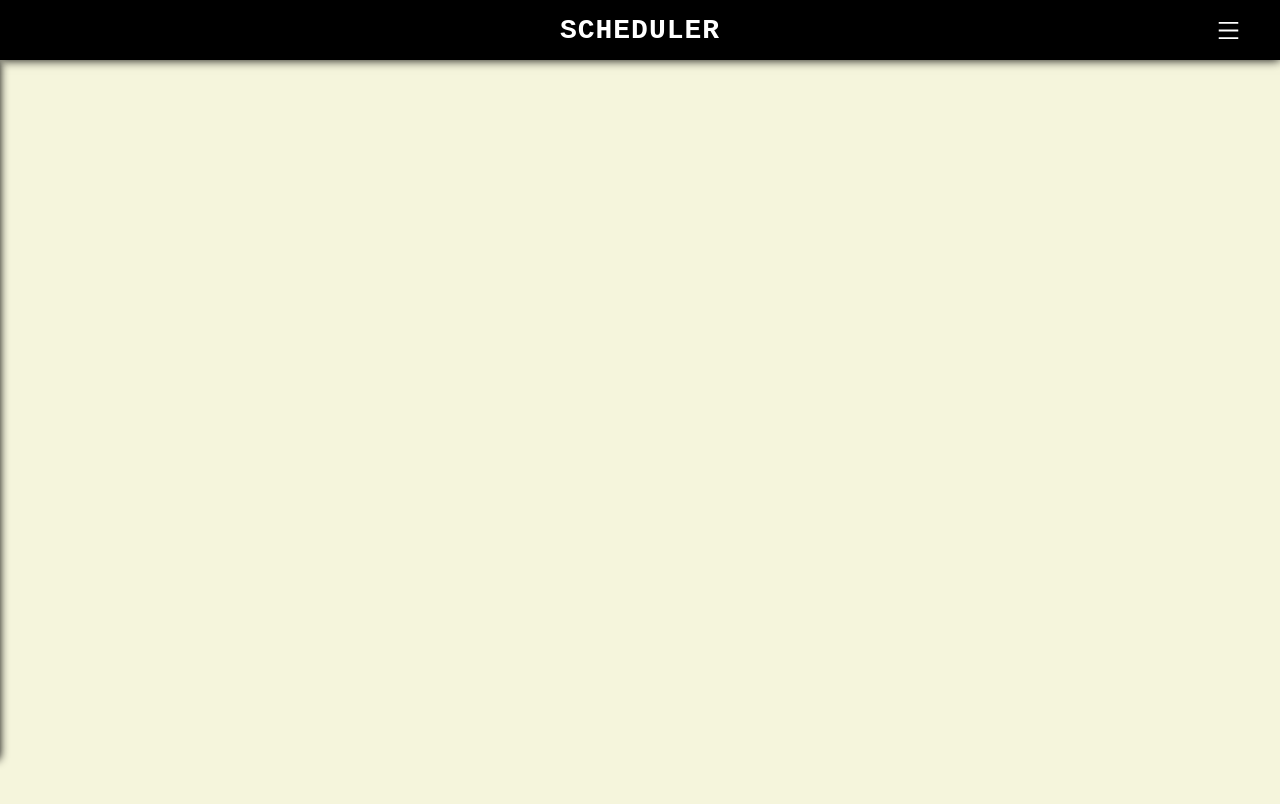
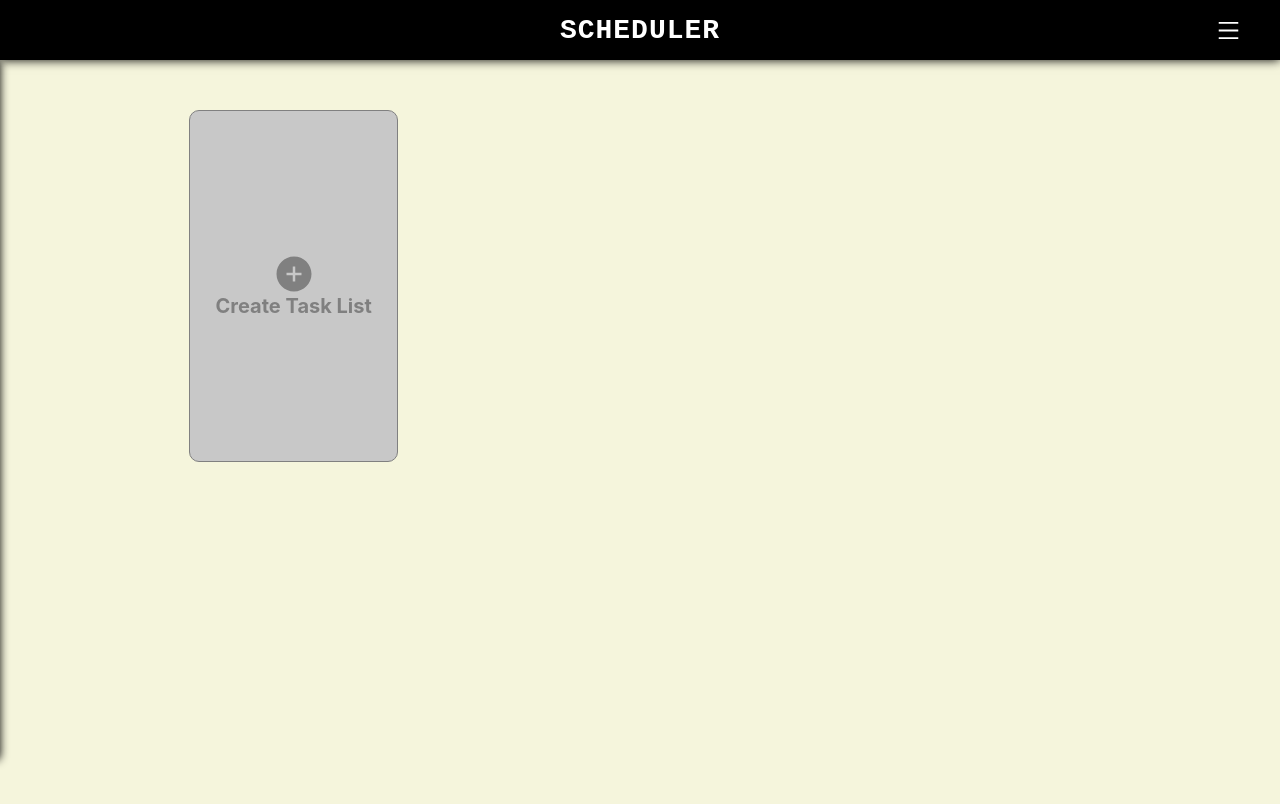
Before and after one commit to qijieguan/Schedule_App, a React (Create React App) app in the folder client/: page /task in a window 1280 px wide. Shown: the top 804 px of the page. Built offline with nearby package versions, Linux system fonts and the light colour scheme.

Commit message:
Designed layout for Task page

```diff
--- a/client/src/App.css
+++ b/client/src/App.css
@@ -246,9 +246,62 @@
   background-color: white;
 }
 
+.Task-Container {
+  margin: 50px 0 0 5%;
+  height: auto;
+  width: 90%;
+  overflow: hidden;
+}
+
+.Task-Form {
+  margin-left: 125px;
+  float: left;
+  display: inline-flex;
+  flex-direction: column;
+  align-items: center;
+  justify-content: center;
+  height: 350px;
+  width: 18%;
+  background-color: rgb(200, 200, 200);
+  border: 1px solid gray;
+  border-radius: 10px;
+  cursor: pointer;
+}
+
+.Task-Form:hover {
+  box-shadow: 3px 3px 3px 3px gray;
+}
+
+.List {
+  float: left;
+  display: inline-flex;
+  flex-direction: column;
+  margin: 0 0 20px 100px;
+  min-height: 400px;
+  height: auto;
+  width: 20%;
+  background-color: rgb(250, 200, 120);
+  border: 1px solid gray;
+  box-shadow: 1px 1px 1px 1px gray;
+  cursor: pointer;
+}
+
+.List-Header {
+  margin-top: 10px;
+  font-size: 24px;
+  font-weight: bold;
+  font-family: cursive;
+  display: flex;
+  justify-content: space-around;
+}
+
 a {
   text-decoration: none;
   display: block;
+}
+
+.List:hover {
+  box-shadow: 3px 3px 3px 3px gray;
 }
 
 input {
--- a/client/src/App.js
+++ b/client/src/App.js
@@ -2,6 +2,7 @@ import './App.css';
 import Header from './component/Header.js';
 import Home from './component/Home.js';
 import Calender from './component/Calender.js';
+import Task from './component/Task.js';
 import About from './component/About.js';
 import {BrowserRouter as Router, Switch, Route} from 'react-router-dom';
 
@@ -13,6 +14,7 @@ function App() {
         <Switch>
           <Route path="/" exact component={Home}/>
           <Route path="/calender" component={Calender}/>
+          <Route path="/task" component={Task}/>
           <Route path="/about" component={About}/>
         </Switch>
       </div>
--- a/client/src/component/Header.js
+++ b/client/src/component/Header.js
@@ -24,8 +24,9 @@ const Header = () => {
                     <Link to="/calender" className="Side-Li">
                         Calender
                     </Link>
-
-                    <div className="Side-Li">TODO</div>
+                    <Link to="/task" className="Side-Li">
+                        Task
+                    </Link>
                     <Link to="/about" className="Side-Li">
                         About
                     </Link>
--- /dev/null
+++ b/client/src/component/Task.js
@@ -0,0 +1,33 @@
+import { useState, useEffect } from 'react';
+import CreateTaskList from './TaskForm.js';
+import List from './TaskList.js';
+import uuid from 'react-uuid';
+
+const Task = () => {
+
+    const [TaskList, setTaskList] = useState([]);
+
+    useEffect(() => {
+
+    }, [TaskList]);
+
+    const onAdd = () => {
+        setTaskList([...TaskList, {id: uuid()}])
+    }
+
+    return(
+        <div>
+            <div className="Task-Container">
+                <CreateTaskList onAdd={onAdd}/>
+                {
+                    TaskList.length > 0 ?
+                    TaskList.map(list => <List key={list.id} list={list}/>)
+                    :
+                    ""
+                }
+            </div>
+        </div>
+    );
+};
+
+export default Task;
--- /dev/null
+++ b/client/src/component/TaskForm.js
@@ -0,0 +1,22 @@
+import { AiFillPlusCircle } from 'react-icons/ai';
+
+const CreateTaskList = ({ onAdd }) => {
+
+    return(
+        <div className="Task-Form" onClick={() => onAdd()}>
+            <AiFillPlusCircle
+                color="gray"
+                size={40}
+            />
+            <span style={customStyle}>Create Task List</span>
+        </div>
+    );
+}
+
+const customStyle = {
+    fontSize: '20px',
+    fontWeight: 'bold',
+    color: 'gray',
+}
+
+export default CreateTaskList;
--- /dev/null
+++ b/client/src/component/TaskList.js
@@ -0,0 +1,18 @@
+import { AiFillPushpin } from 'react-icons/ai';
+
+const List = ({ list }) => {
+    return (
+        <span className="List">
+            <div className="List-Header">
+                <div/><div/>
+                Task List
+                <AiFillPushpin
+                    color="red"
+                    size={30}
+                />
+            </div>
+        </span>
+    );
+}
+
+export default List;
```
